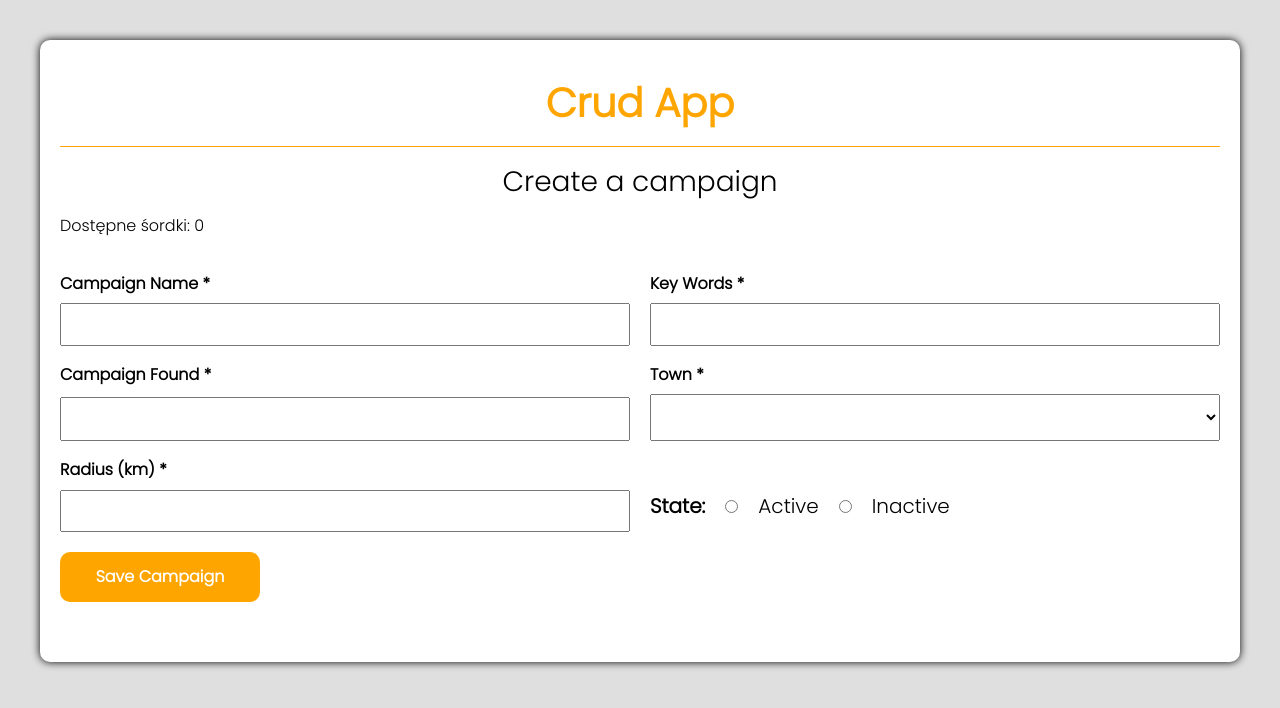
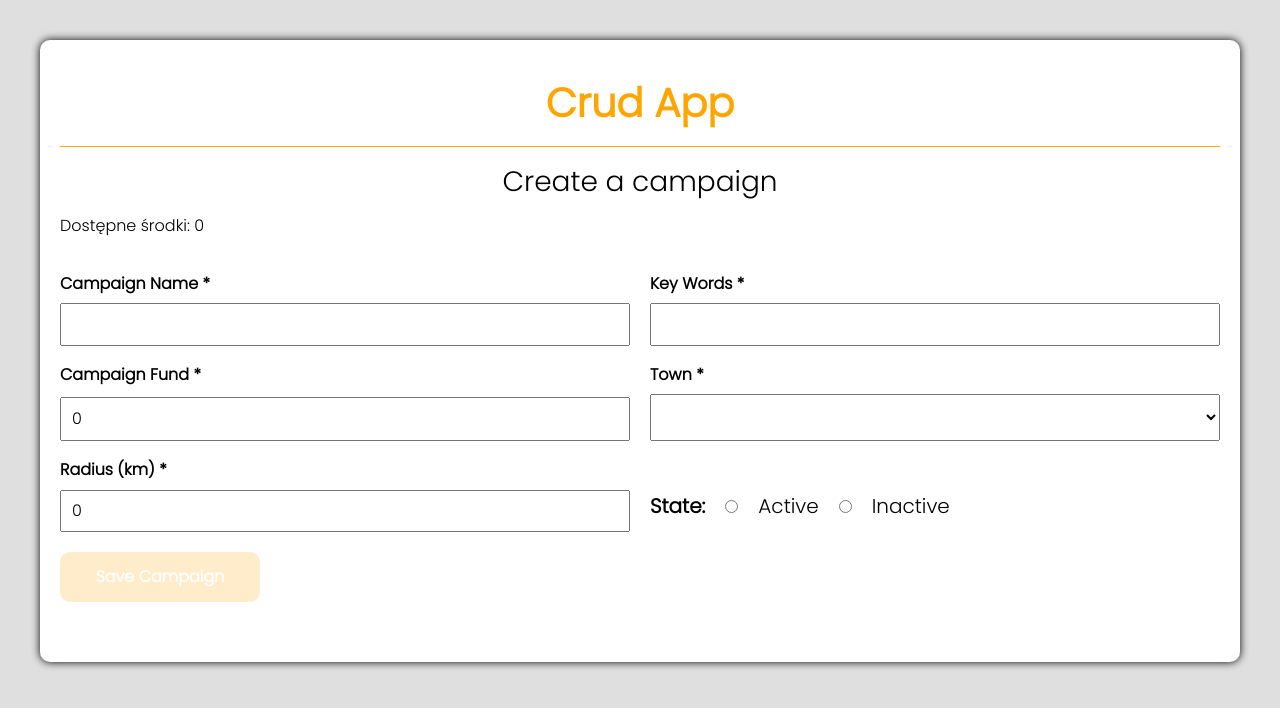
Before and after one commit to mizdebski77/CRUD-app-Angular, an Angular app: page /home in a window 1280 px wide. Both pictures are taken after a click on the button "Next". Shown: the top 708 px of the page. Built offline with nearby package versions, Linux system fonts and the light colour scheme.

Commit message:
Added required function to form

```diff
--- a/src/app/features/form/data-form/data-form.html
+++ b/src/app/features/form/data-form/data-form.html
@@ -1,24 +1,24 @@
 <div class="wrapper">
-    <div class="amount">Dostępne śordki: {{amount}}</div>
+    <div class="amount">Dostępne środki: {{ amount }}</div>
     <form class="form">
         <div class="labelWrapper">
             <label class="label" for="campaignName">Campaign Name *</label>
-            <input class="input" type="text" name="campaignName" [(ngModel)]="campaign.campaignName">
+            <input class="input" type="text" name="campaignName" [(ngModel)]="campaign.campaignName" required>
         </div>
 
         <div class="labelWrapper">
             <label class="label" for="keywords">Key Words *</label>
-            <input class="input" type="text" name="keywords" [(ngModel)]="campaign.keywords">
+            <input class="input" type="text" name="keywords" [(ngModel)]="campaign.keywords" required>
         </div>
 
         <div class="labelWrapper">
-            <label class="label" for="campaignFund">Campaign Found *</label>
-            <input class="input" type="number" name="campaignFund" min="0" [(ngModel)]="campaign.campaignFund">
+            <label class="label" for="campaignFund">Campaign Fund *</label>
+            <input class="input" type="number" name="campaignFund" min="0" [(ngModel)]="campaign.campaignFund" required>
         </div>
 
         <div class="labelWrapper">
             <label class="label" for="town">Town *</label>
-            <select class="input" name="town" [(ngModel)]="campaign.town">
+            <select class="input" name="town" [(ngModel)]="campaign.town" required>
                 <option value="town1">Kraków</option>
                 <option value="town2">Katowice</option>
                 <option value="town3">Gliwice</option>
@@ -30,20 +30,21 @@
 
         <div class="labelWrapper">
             <label class="label" for="radius">Radius (km) *</label>
-            <input class="input" type="number" name="radius" min="0" [(ngModel)]="campaign.radius">
+            <input class="input" type="number" name="radius" min="0" [(ngModel)]="campaign.radius" required>
         </div>
 
         <div class="statusWrapper">
             <label class="label">State:</label>
-            <input class="input" type="radio" name="status" value="on" [(ngModel)]="campaign.status">
+            <input class="input" type="radio" name="status" value="on" [(ngModel)]="campaign.state" required>
             <label for="statusOn">Active</label>
-            <input class="input" type="radio" name="status" value="off" [(ngModel)]="campaign.status">
+            <input class="input" type="radio" name="status" value="off" [(ngModel)]="campaign.state" required>
             <label for="statusOff">Inactive</label>
         </div>
 
-        <button class="saveButton" (click)="addCampaign()">
-            {{editIndex !== null ? 'Save Changes' : 'Save Campaign'}}
-        </button>
+        <button class="saveButton" (click)="addCampaign()" [disabled]="!isFormValid()">
+            {{ editIndex !== null ? 'Save Changes' : 'Save Campaign' }}
+          </button>
+
     </form>
     <app-list [campaigns]="campaigns" (editCampaign)="editCampaign($event)"></app-list>
 </div>
--- a/src/app/features/form/data-form/data-form.scss
+++ b/src/app/features/form/data-form/data-form.scss
@@ -29,12 +29,18 @@
     font-weight: bold;
     border-radius: 10px;
     transition: 0.2s;
+
+    &:hover {
+        transform: scale(1.02);
+        box-shadow: 0 0 4px orange;
+    }
+
+    &:disabled {
+        opacity: 0.2;
+        pointer-events: none;
+    }
 }
 
-.saveButton:hover {
-    transform: scale(1.02);
-    box-shadow: 0 0 4px orange;
-}
 
 .statusWrapper {
     display: flex;
--- a/src/app/features/form/data-form/data-form.ts
+++ b/src/app/features/form/data-form/data-form.ts
@@ -1,5 +1,6 @@
 import { Component } from '@angular/core';
 import { SharedService } from 'src/app/common/sharedService';
+import { Campaign } from './data-formModules';
 
 @Component({
   selector: 'app-data-form',
@@ -10,7 +11,14 @@ export class DataFormComponent {
 
   amount: number;
   campaigns: any[] = [];
-  campaign: any = {};
+  campaign: Campaign = {
+    campaignName: '',
+    keywords: '',
+    campaignFund: 0,
+    town: '',
+    radius: 0,
+    state: '',
+  };
   editIndex: number | null = null;
 
   constructor(private sharedService: SharedService) {
@@ -41,10 +49,29 @@ export class DataFormComponent {
   };
 
   deleteCampaign(index: number) {
-    this.campaign.splice(index, 1);
-  };
+    this.campaigns.splice(index, 1);
+  }
 
   clearForm() {
-    this.campaign = {};
-  };
+    this.campaign = {
+      campaignName: '',
+      keywords: '',
+      campaignFund: 0,
+      town: '',
+      radius: 0,
+      state: 'On',
+    };
+  }
+
+
+  isFormValid(): boolean {
+    return (
+      this.campaign.campaignName.trim() !== '' &&
+      this.campaign.keywords.trim() !== '' &&
+      this.campaign.campaignFund > 0 &&
+      this.campaign.town !== '' &&
+      this.campaign.radius > 0 &&
+      this.campaign.state !== ''
+    );
+  }
 }
--- /dev/null
+++ b/src/app/features/form/data-form/data-formModules.ts
@@ -0,0 +1,8 @@
+export interface Campaign {
+    campaignName: string;
+    keywords: string;
+    campaignFund: number;
+    town: string;
+    radius: number;
+    state: string;
+};
```
